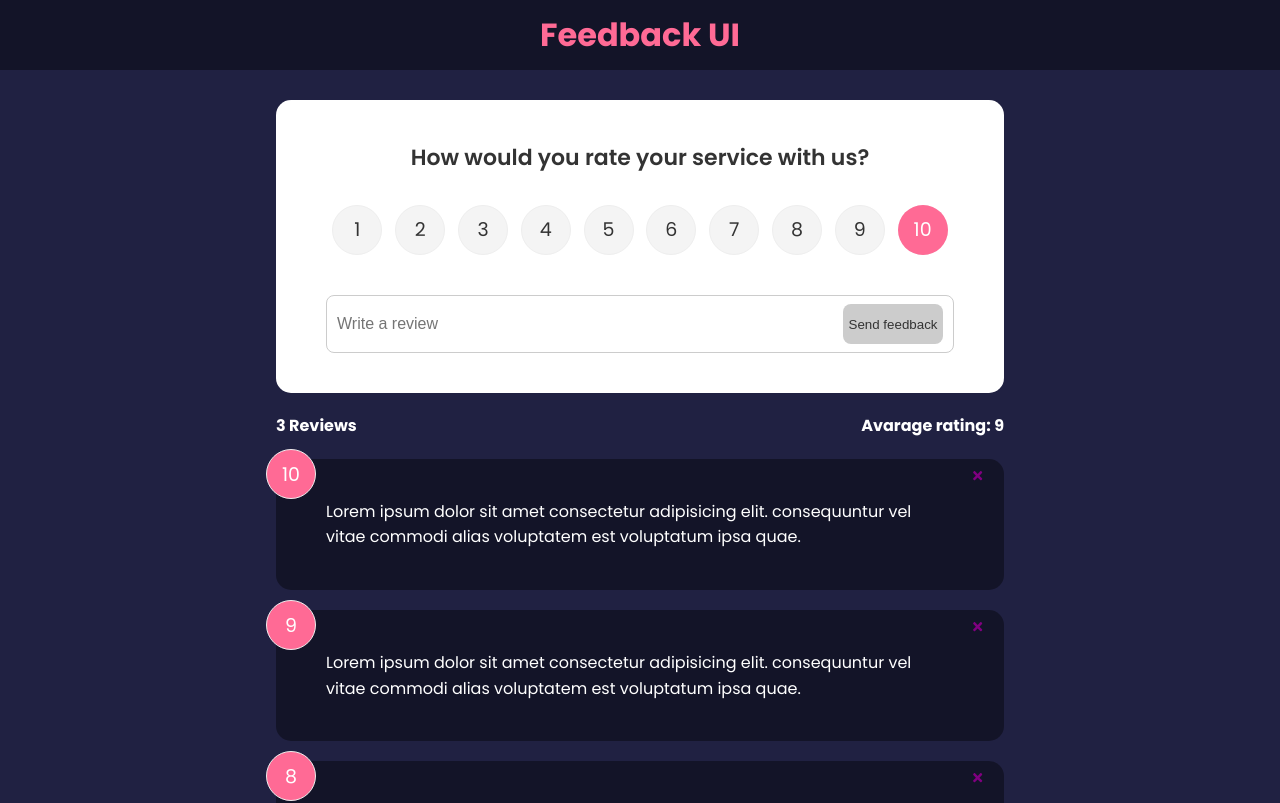
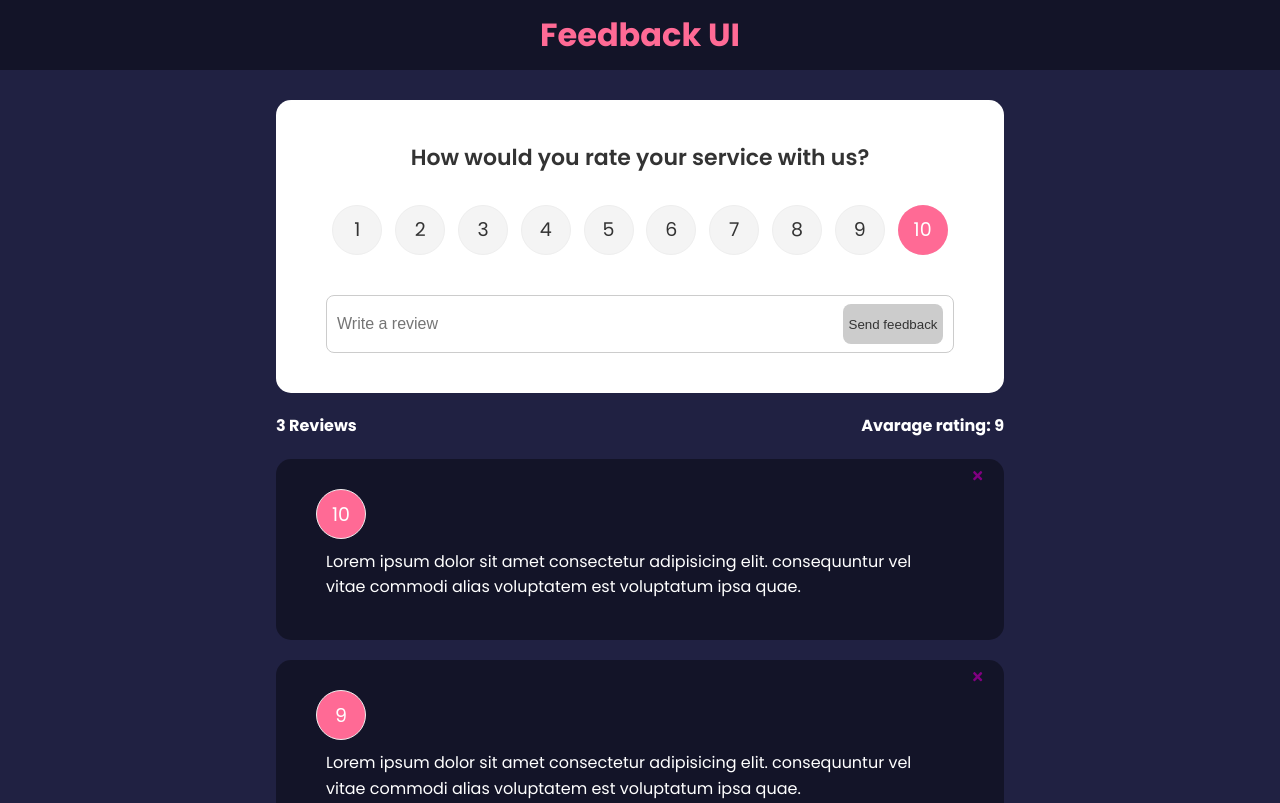
Before and after one commit to ivanaogrizovic/feedback-app, a React (Create React App) app: page / in a window 1280 px wide. Shown: the top 803 px of the page. Built offline with nearby package versions, Linux system fonts and the light colour scheme.

Commit message:
refactor: split css for feedback item

```diff
--- /dev/null
+++ b/src/components/feedback-item/feedback-item.css
@@ -0,0 +1,5 @@
+.num-display {
+  position: absolute;
+  top: -10px;
+  left: -10px;
+}
--- a/src/components/feedback-item/feedback-item.jsx
+++ b/src/components/feedback-item/feedback-item.jsx
@@ -1,5 +1,6 @@
 import { FaTimes } from "react-icons/fa";
 import Card from "../card/card";
+import "./feedback-item.css";
 
 export default function FeedbackItem({ item, handleDelete }) {
   return (
--- a/src/index.css
+++ b/src/index.css
@@ -82,12 +82,6 @@ header {
   color: #fff;
 }
 
-.num-display {
-  position: absolute;
-  top: -10px;
-  left: -10px;
-}
-
 .close,
 .edit {
   position: absolute;
```
